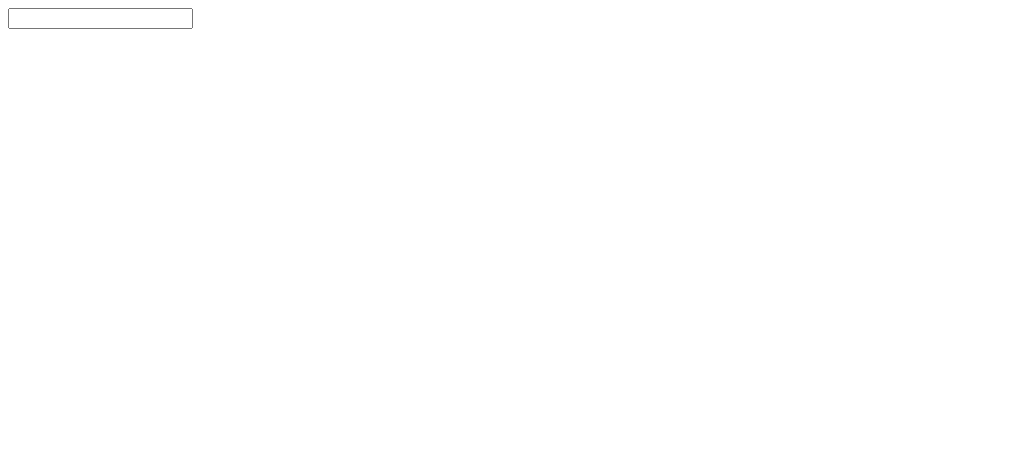
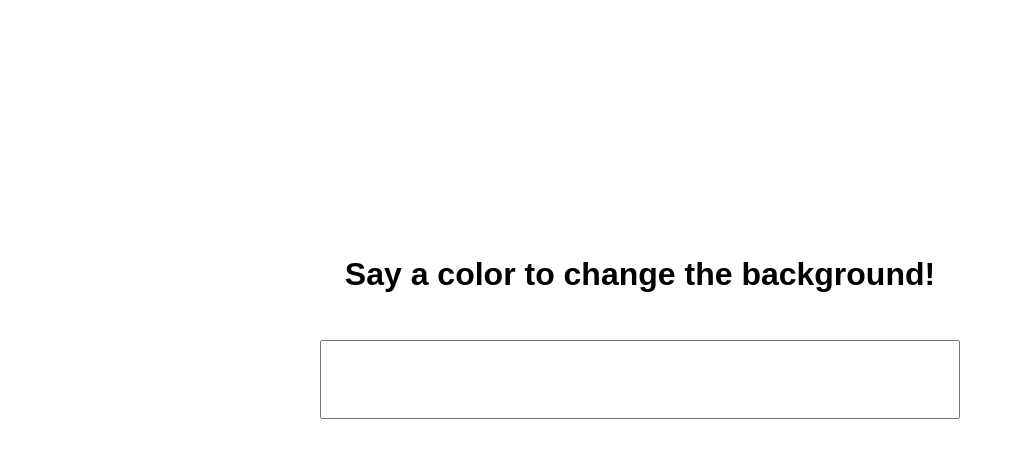
Before and after one commit to JackpineStudio/voice-o-color, a plain HTML site: page index.html in a window 1280 px wide. Shown: the whole page, without its empty margins (0-1015 px from the left). Drawn offline with Linux system fonts and the light colour scheme.

Commit message:
added some styling

```diff
--- a/index.html
+++ b/index.html
@@ -1,11 +1,24 @@
 <html>
 <head>
+    <style>
+    body{
+      font-family: Arial, sans-serif;
+      margin: 20% auto;
 
-    <style>
+    }
+    input{
+    width: 50%;
+    margin: 2% 25%;
+    padding: 10px;
+    font-size: 3em;
+    }
+    h1{
+        text-align:center;
+    }
     </style>
 </head>
     <body>
-        <h1></h1>
+        <h1>Say a color to change the background!</h1>
         <input  id="speech" x-webkit-speech />
 
          <script>
```
